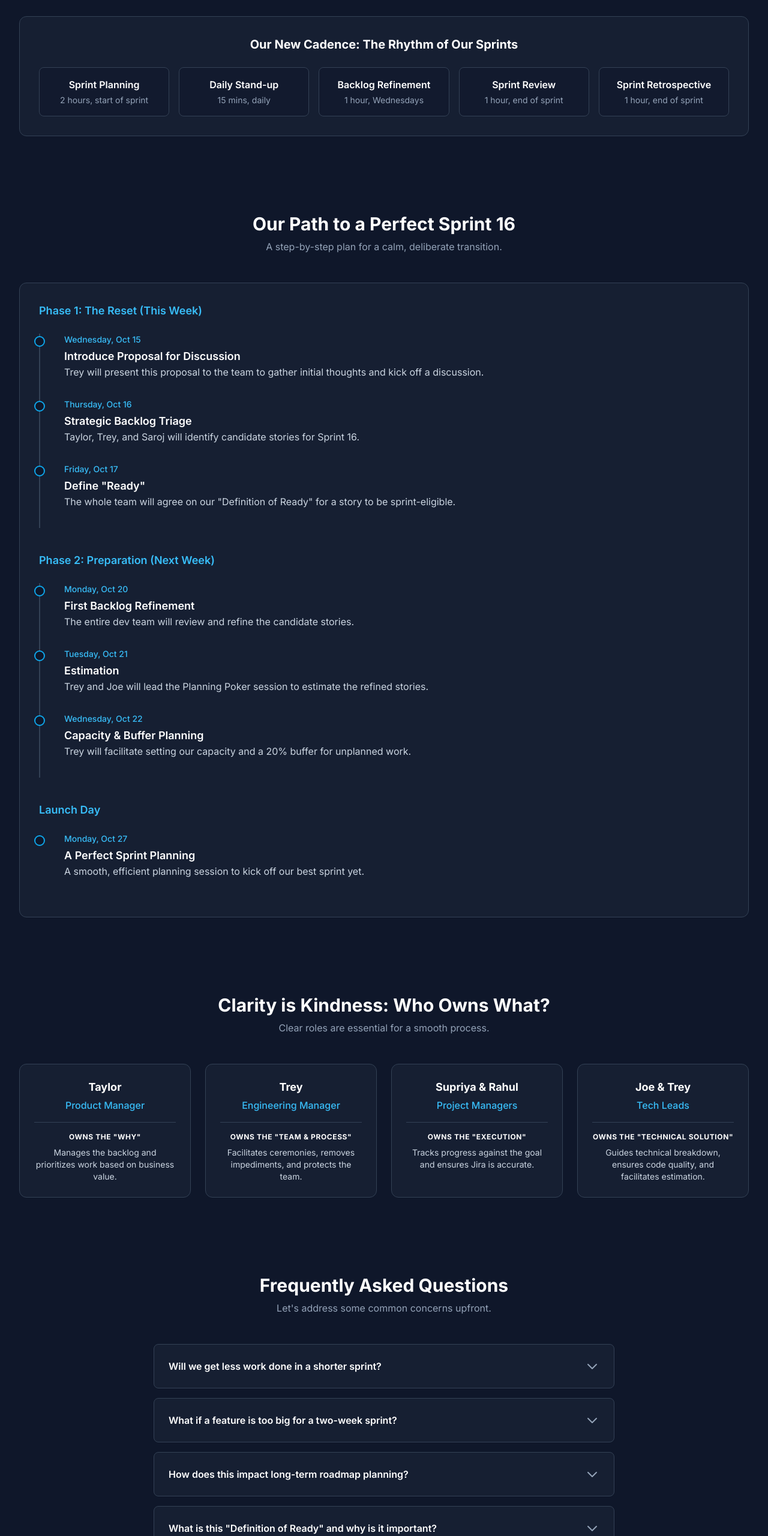
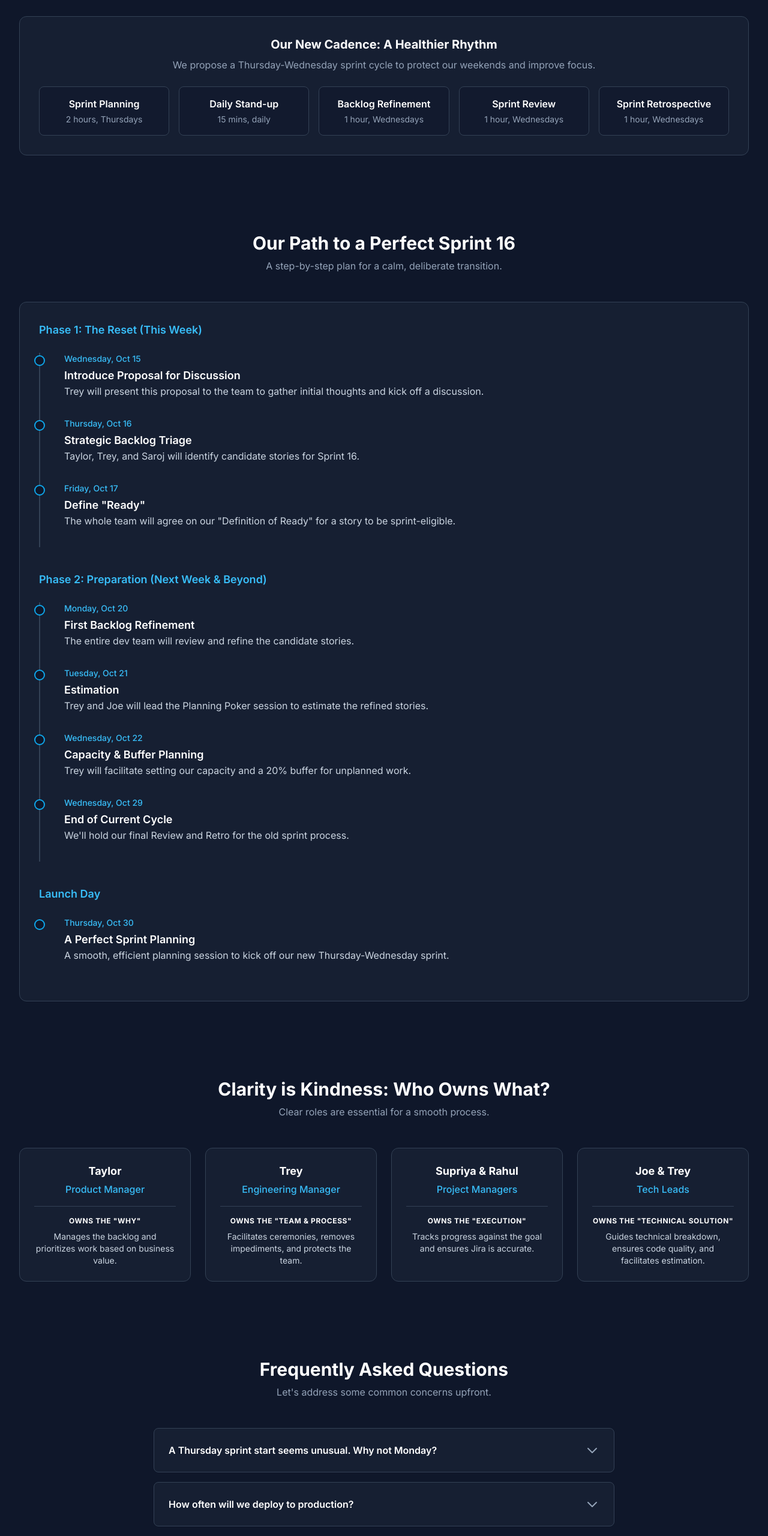
Before and after one commit to treyfeldmanSA/sfdc-working-ways, a plain HTML site: page index.html in a window 1280 px wide. Shown: the part 1032-3592 px from the top of the page at 60% size. Drawn offline with nearby package versions, Linux system fonts and the light colour scheme.

Commit message:
Update content to Thursday-Wednesday sprint cycle with new Q&A and timeline

```diff
--- a/index.html
+++ b/index.html
@@ -123,11 +123,12 @@
                 <p class="mt-2 text-slate-400">This isn't a permanent decree. It's an experiment for Sprints 16 & 17 to see if we can build better, together.</p>
             </div>
             <div class="bg-slate-800/50 p-8 rounded-xl border border-slate-700">
-                <h3 class="text-xl font-bold text-white mb-6 text-center">Our New Cadence: The Rhythm of Our Sprints</h3>
+                <h3 class="text-xl font-bold text-white mb-2 text-center">Our New Cadence: A Healthier Rhythm</h3>
+                <p class="text-center text-slate-400 mb-6">We propose a Thursday-Wednesday sprint cycle to protect our weekends and improve focus.</p>
                 <div class="grid grid-cols-1 md:grid-cols-2 lg:grid-cols-5 gap-4 text-center">
                     <div class="bg-slate-900/50 p-4 rounded-lg border border-slate-700">
                         <h4 class="font-semibold text-white">Sprint Planning</h4>
-                        <p class="text-sm text-slate-400 mt-1">2 hours, start of sprint</p>
+                        <p class="text-sm text-slate-400 mt-1">2 hours, Thursdays</p>
                     </div>
                     <div class="bg-slate-900/50 p-4 rounded-lg border border-slate-700">
                         <h4 class="font-semibold text-white">Daily Stand-up</h4>
@@ -139,11 +140,11 @@
                     </div>
                     <div class="bg-slate-900/50 p-4 rounded-lg border border-slate-700">
                         <h4 class="font-semibold text-white">Sprint Review</h4>
-                        <p class="text-sm text-slate-400 mt-1">1 hour, end of sprint</p>
+                        <p class="text-sm text-slate-400 mt-1">1 hour, Wednesdays</p>
                     </div>
                     <div class="bg-slate-900/50 p-4 rounded-lg border border-slate-700">
                         <h4 class="font-semibold text-white">Sprint Retrospective</h4>
-                        <p class="text-sm text-slate-400 mt-1">1 hour, end of sprint</p>
+                        <p class="text-sm text-slate-400 mt-1">1 hour, Wednesdays</p>
                     </div>
                 </div>
             </div>
@@ -175,7 +176,7 @@
                     <p class="text-slate-300">The whole team will agree on our "Definition of Ready" for a story to be sprint-eligible.</p>
                 </div>
 
-                <h3 class="text-lg font-semibold text-sky-400 my-6 pt-4">Phase 2: Preparation (Next Week)</h3>
+                <h3 class="text-lg font-semibold text-sky-400 my-6 pt-4">Phase 2: Preparation (Next Week & Beyond)</h3>
                 <div class="timeline-item">
                     <div class="timeline-dot"></div>
                     <p class="font-medium text-sky-400 text-sm">Monday, Oct 20</p>
@@ -194,13 +195,19 @@
                     <h4 class="text-lg font-semibold text-white mt-1">Capacity & Buffer Planning</h4>
                     <p class="text-slate-300">Trey will facilitate setting our capacity and a 20% buffer for unplanned work.</p>
                 </div>
+                <div class="timeline-item">
+                    <div class="timeline-dot"></div>
+                    <p class="font-medium text-sky-400 text-sm">Wednesday, Oct 29</p>
+                    <h4 class="text-lg font-semibold text-white mt-1">End of Current Cycle</h4>
+                    <p class="text-slate-300">We'll hold our final Review and Retro for the old sprint process.</p>
+                </div>
 
                 <h3 class="text-lg font-semibold text-sky-400 my-6 pt-4">Launch Day</h3>
                 <div class="timeline-item">
                     <div class="timeline-dot"></div>
-                    <p class="font-medium text-sky-400 text-sm">Monday, Oct 27</p>
+                    <p class="font-medium text-sky-400 text-sm">Thursday, Oct 30</p>
                     <h4 class="text-lg font-semibold text-white mt-1">A Perfect Sprint Planning</h4>
-                    <p class="text-slate-300">A smooth, efficient planning session to kick off our best sprint yet.</p>
+                    <p class="text-slate-300">A smooth, efficient planning session to kick off our new Thursday-Wednesday sprint.</p>
                 </div>
             </div>
         </section>
@@ -250,6 +257,20 @@
             <div class="max-w-3xl mx-auto space-y-4">
                 <div class="bg-slate-800/50 rounded-lg border border-slate-700">
                     <button class="accordion-header w-full flex justify-between items-center text-left p-6">
+                        <span class="font-semibold text-white">A Thursday sprint start seems unusual. Why not Monday?</span>
+                        <svg class="accordion-arrow w-6 h-6 text-slate-400" fill="none" stroke="currentColor" viewBox="0 0 24 24" xmlns="http://www.w3.org/2000/svg"><path stroke-linecap="round" stroke-linejoin="round" stroke-width="2" d="M19 9l-7 7-7-7"></path></svg>
+                    </button>
+                    <div class="accordion-content"><p class="p-6 pt-0 text-slate-300">This is a strategic choice to improve work-life balance and focus. A mid-week cadence avoids the "Friday rush" to finish work and prevents stakeholders from missing important demos. It turns Friday into a productive "maker day" to start new work, and ensures we don't lose context over the weekend before a big planning session on Monday.</p></div>
+                </div>
+                <div class="bg-slate-800/50 rounded-lg border border-slate-700">
+                    <button class="accordion-header w-full flex justify-between items-center text-left p-6">
+                        <span class="font-semibold text-white">How often will we deploy to production?</span>
+                        <svg class="accordion-arrow w-6 h-6 text-slate-400" fill="none" stroke="currentColor" viewBox="0 0 24 24" xmlns="http://www.w3.org/2000/svg"><path stroke-linecap="round" stroke-linejoin="round" stroke-width="2" d="M19 9l-7 7-7-7"></path></svg>
+                    </button>
+                    <div class="accordion-content"><p class="p-6 pt-0 text-slate-300">Our goal is to **deploy at the end of every sprint.** Shipping value frequently is key to reducing risk and increasing momentum. Each deployment will be small and manageable. If our process makes this difficult, then improving our deployment automation will become a priority task *within* our sprints.</p></div>
+                </div>
+                <div class="bg-slate-800/50 rounded-lg border border-slate-700">
+                    <button class="accordion-header w-full flex justify-between items-center text-left p-6">
                         <span class="font-semibold text-white">Will we get less work done in a shorter sprint?</span>
                         <svg class="accordion-arrow w-6 h-6 text-slate-400" fill="none" stroke="currentColor" viewBox="0 0 24 24" xmlns="http://www.w3.org/2000/svg"><path stroke-linecap="round" stroke-linejoin="round" stroke-width="2" d="M19 9l-7 7-7-7"></path></svg>
                     </button>
@@ -264,13 +285,6 @@
                 </div>
                 <div class="bg-slate-800/50 rounded-lg border border-slate-700">
                     <button class="accordion-header w-full flex justify-between items-center text-left p-6">
-                        <span class="font-semibold text-white">How does this impact long-term roadmap planning?</span>
-                        <svg class="accordion-arrow w-6 h-6 text-slate-400" fill="none" stroke="currentColor" viewBox="0 0 24 24" xmlns="http://www.w3.org/2000/svg"><path stroke-linecap="round" stroke-linejoin="round" stroke-width="2" d="M19 9l-7 7-7-7"></path></svg>
-                    </button>
-                    <div class="accordion-content"><p class="p-6 pt-0 text-slate-300">It makes our long-term planning more reliable. We will still have quarterly and yearly goals. Shorter sprints give us more accurate data on our actual velocity (how fast we can deliver). This data allows us to make much more predictable long-term forecasts. Instead of guessing what we can do in a quarter, we'll have real data from multiple sprints to create a roadmap that's ambitious but achievable.</p></div>
-                </div>
-                <div class="bg-slate-800/50 rounded-lg border border-slate-700">
-                    <button class="accordion-header w-full flex justify-between items-center text-left p-6">
                         <span class="font-semibold text-white">What is this "Definition of Ready" and why is it important?</span>
                         <svg class="accordion-arrow w-6 h-6 text-slate-400" fill="none" stroke="currentColor" viewBox="0 0 24 24" xmlns="http://www.w3.org/2000/svg"><path stroke-linecap="round" stroke-linejoin="round" stroke-width="2" d="M19 9l-7 7-7-7"></path></svg>
                     </button>
@@ -278,24 +292,10 @@
                 </div>
                 <div class="bg-slate-800/50 rounded-lg border border-slate-700">
                     <button class="accordion-header w-full flex justify-between items-center text-left p-6">
-                        <span class="font-semibold text-white">Why two weeks? Why not one or three?</span>
-                        <svg class="accordion-arrow w-6 h-6 text-slate-400" fill="none" stroke="currentColor" viewBox="0 0 24 24" xmlns="http://www.w3.org/2000/svg"><path stroke-linecap="round" stroke-linejoin="round" stroke-width="2" d="M19 9l-7 7-7-7"></path></svg>
-                    </button>
-                    <div class="accordion-content"><p class="p-6 pt-0 text-slate-300">Two weeks is the industry standard for a reason. It's short enough to create focus and allow for rapid feedback, but long enough to complete a meaningful chunk of work. One week is often too short for complex features, and three weeks starts to reintroduce the planning and feedback delays we're trying to solve.</p></div>
-                </div>
-                <div class="bg-slate-800/50 rounded-lg border border-slate-700">
-                    <button class="accordion-header w-full flex justify-between items-center text-left p-6">
                         <span class="font-semibold text-white">What happens to unplanned work and urgent bugs?</span>
                         <svg class="accordion-arrow w-6 h-6 text-slate-400" fill="none" stroke="currentColor" viewBox="0 0 24 24" xmlns="http://www.w3.org/2000/svg"><path stroke-linecap="round" stroke-linejoin="round" stroke-width="2" d="M19 9l-7 7-7-7"></path></svg>
                     </button>
                     <div class="accordion-content"><p class="p-6 pt-0 text-slate-300">We will plan for it honestly. As part of our roadmap, we will formally allocate a **20% capacity buffer** in every sprint dedicated to handling urgent non-roadmap work. This means we won't constantly be "interrupting" planned work; we'll be using a pre-allocated budget for it. This makes our planning more realistic and protects our roadmap commitments.</p></div>
-                </div>
-                <div class="bg-slate-800/50 rounded-lg border border-slate-700">
-                    <button class="accordion-header w-full flex justify-between items-center text-left p-6">
-                        <span class="font-semibold text-white">Does this mean we'll have more meetings?</span>
-                        <svg class="accordion-arrow w-6 h-6 text-slate-400" fill="none" stroke="currentColor" viewBox="0 0 24 24" xmlns="http://www.w3.org/2000/svg"><path stroke-linecap="round" stroke-linejoin="round" stroke-width="2" d="M19 9l-7 7-7-7"></path></svg>
-                    </button>
-                    <div class="accordion-content"><p class="p-6 pt-0 text-slate-300">Not necessarily more meeting *time*, but the meetings will be more frequent and much more focused. A two-hour planning session every two weeks is the same amount of time as a four-hour session every four weeks. The difference is our meetings will be shorter, more effective, and less likely to go off the rails because we're dealing with a smaller, more manageable scope.</p></div>
                 </div>
             </div>
         </section>
```
